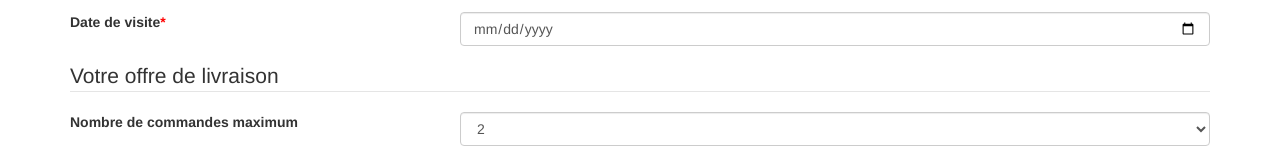
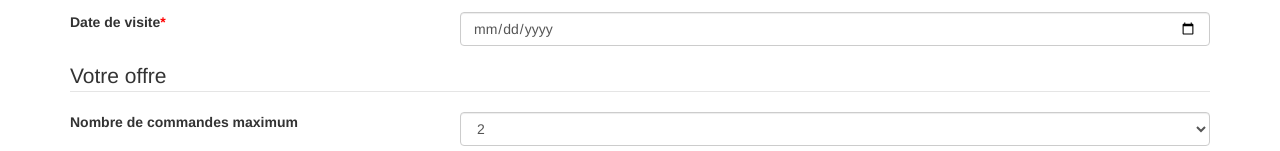
Before and after one commit to jeromedumas/locomiam-shipping-offer-form, a website: page index.html in a window 1280 px wide. Shown: the part 448-599 px from the top of the page. Drawn offline with nearby package versions, Linux system fonts and the light colour scheme.

Commit message:
Suppression de texte

```diff
--- a/index.html
+++ b/index.html
@@ -46,7 +46,7 @@
             </fieldset>
 
             <fieldset id="offer_details">
-                <legend>Votre offre de livraison</legend>
+                <legend>Votre offre</legend>
 
                 <div class="form-group row">
                     <label for="sel1" class="col-lg-4 control-label">Nombre de commandes maximum</label>
```
